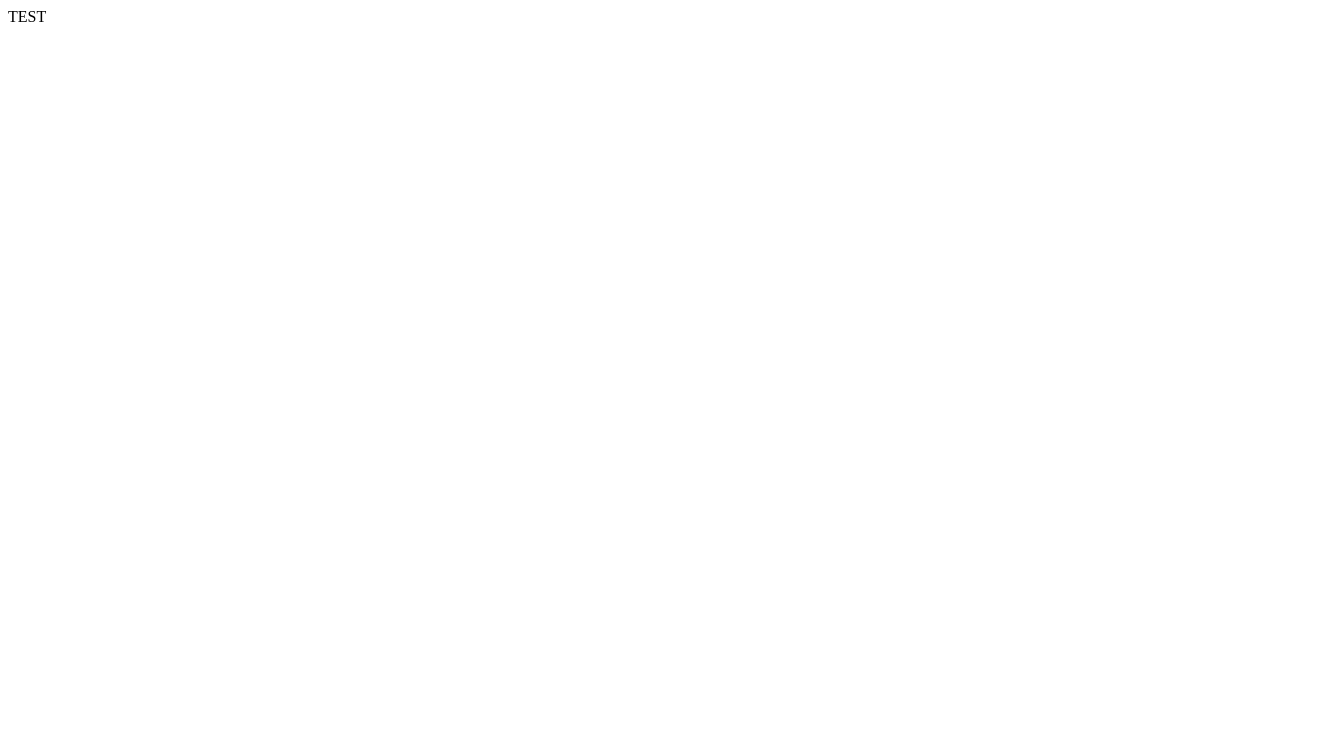
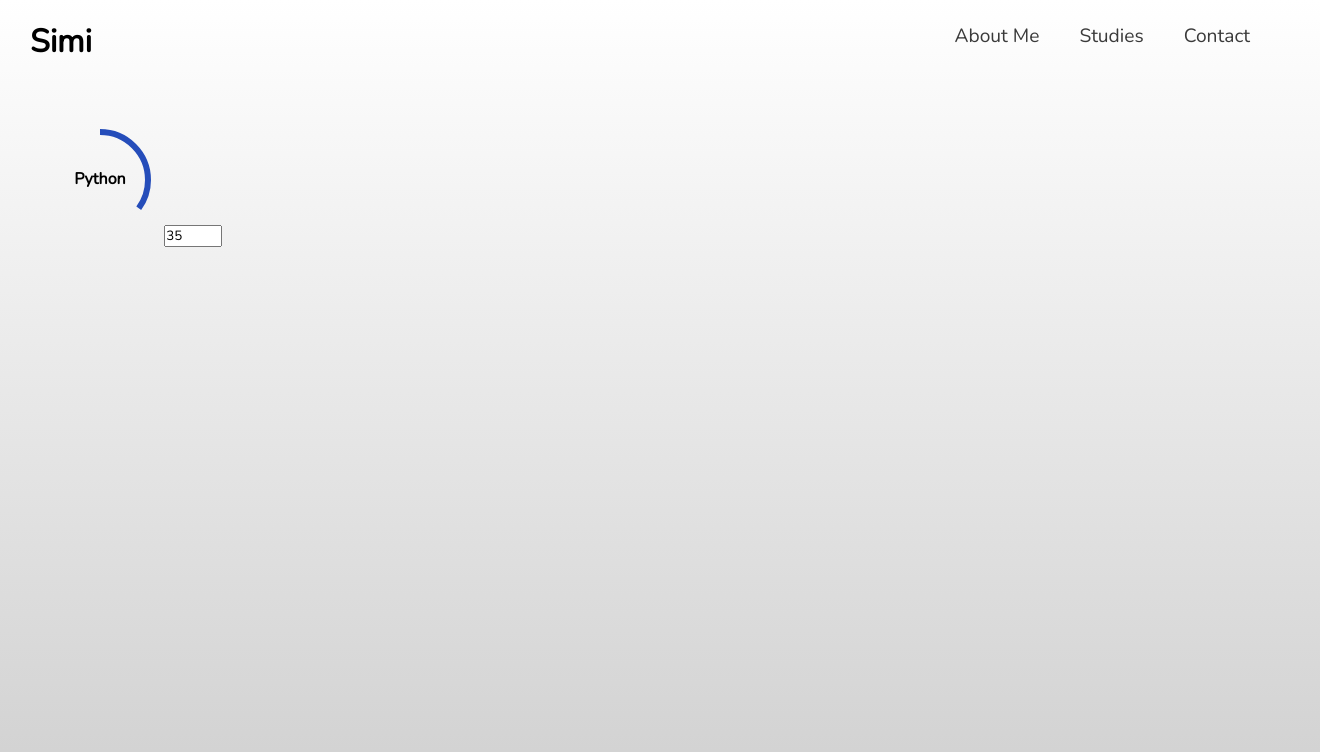
Before and after one commit to Simi23/simi23.github.io, a plain HTML site: page index.html in a window 1280 px wide. Shown: the whole page, 1320 px wide, since content can reach past the window. Drawn offline with nearby package versions, Linux system fonts and the light colour scheme.

Commit message:
Add files via upload

```diff
--- a/index.html
+++ b/index.html
@@ -4,9 +4,46 @@
     <meta charset="UTF-8">
     <meta name="viewport" content="width=device-width, initial-scale=1.0">
     <meta http-equiv="X-UA-Compatible" content="ie=edge">
+    <link rel="stylesheet" href="style.css">
     <title>Simi23</title>
 </head>
 <body>
-    TEST
+    <header>
+        <span>Simi</span>
+        <nav>
+            <ul>
+                <li><a href="index.html">About Me</a></li>
+                <li><a href="#">Studies</a></li>
+                <li><a href="#">Contact</a></li>
+            </ul>
+        </nav>
+    </header>
+    <main>
+        <svg
+            class="progress-ring"
+            width="120"
+            height="120">
+            <circle
+                class="progress-ring__circle"
+                stroke="#254dba"
+                stroke-width="6"
+                fill="transparent"
+                r="48"
+                cx="60"
+                cy="60"/>
+            <text x="50%" y="50%" text-anchor="middle" dominant-baseline="middle" font-weight="bold">
+                Python
+            </text>
+        </svg>
+        <input
+            value="35"
+            type="number"
+            step="5"
+            min="0"
+            max="100"
+            placeholder="progress"
+        >
+    </main>
+    <script src="script.js"></script>
 </body>
 </html>
--- /dev/null
+++ b/script.js
@@ -0,0 +1,20 @@
+var circle = document.querySelector('circle');
+var radius = circle.r.baseVal.value;
+var circumference = radius * 2 * Math.PI;
+
+circle.style.strokeDasharray = `${circumference} ${circumference}`;
+circle.style.strokeDashoffset = `${circumference}`;
+
+function setProgress(percent) {
+  const offset = circumference - percent / 100 * circumference;
+  circle.style.strokeDashoffset = offset;
+}
+
+const input = document.querySelector('input');
+setProgress(input.value);
+
+input.addEventListener('change', function(e) {
+  if (input.value < 101 && input.value > -1) {
+    setProgress(input.value);
+  }
+})
--- /dev/null
+++ b/style.css
@@ -0,0 +1,71 @@
+@import url('https://fonts.googleapis.com/css?family=Nunito&display=swap');
+
+* {
+    margin: 0;
+    padding: 0;
+    list-style: none;
+    font-family: 'Nunito';
+}
+
+body {
+    background: rgb(201,201,201);
+    background: linear-gradient(0deg, rgb(201, 201, 201) 0%, rgba(255,255,255,1) 100%);
+    height: 100vh;
+}
+
+nav {
+    grid-column: 3/4;
+}
+
+ul {
+    position: fixed;
+    right: 10px;
+}
+
+ul li{
+    display: block;
+    float: left;
+    padding: 0 20px 0 20px;
+    line-height: 2rem;
+}
+
+ul li a {
+    text-decoration: none;
+    color: rgb(58, 58, 58);
+    font-size: 1.2rem;
+    transition: color 1s, font-size 1s;
+}
+
+ul li a:hover {
+    color: black;
+    font-size: 1.25rem;
+}
+
+header {
+    position: fixed;
+    display: grid;
+    grid-template-columns: 30% 1fr 2fr;
+    top: 0;
+    left: 0;
+    width: 100%;
+    height: 40px;
+    padding: 20px 30px;
+    color: black;
+}
+
+header span {
+    font-weight: bold;
+    font-size: 2rem;
+    grid-column: 1/2;
+}
+
+main {
+    margin: 120px 40px 0 40px;
+    width: 100%;
+}
+
+.progress-ring__circle {
+    transition: 0.35s stroke-dashoffset;
+    transform: rotate(-90deg);
+    transform-origin: 50% 50%;
+}
```
